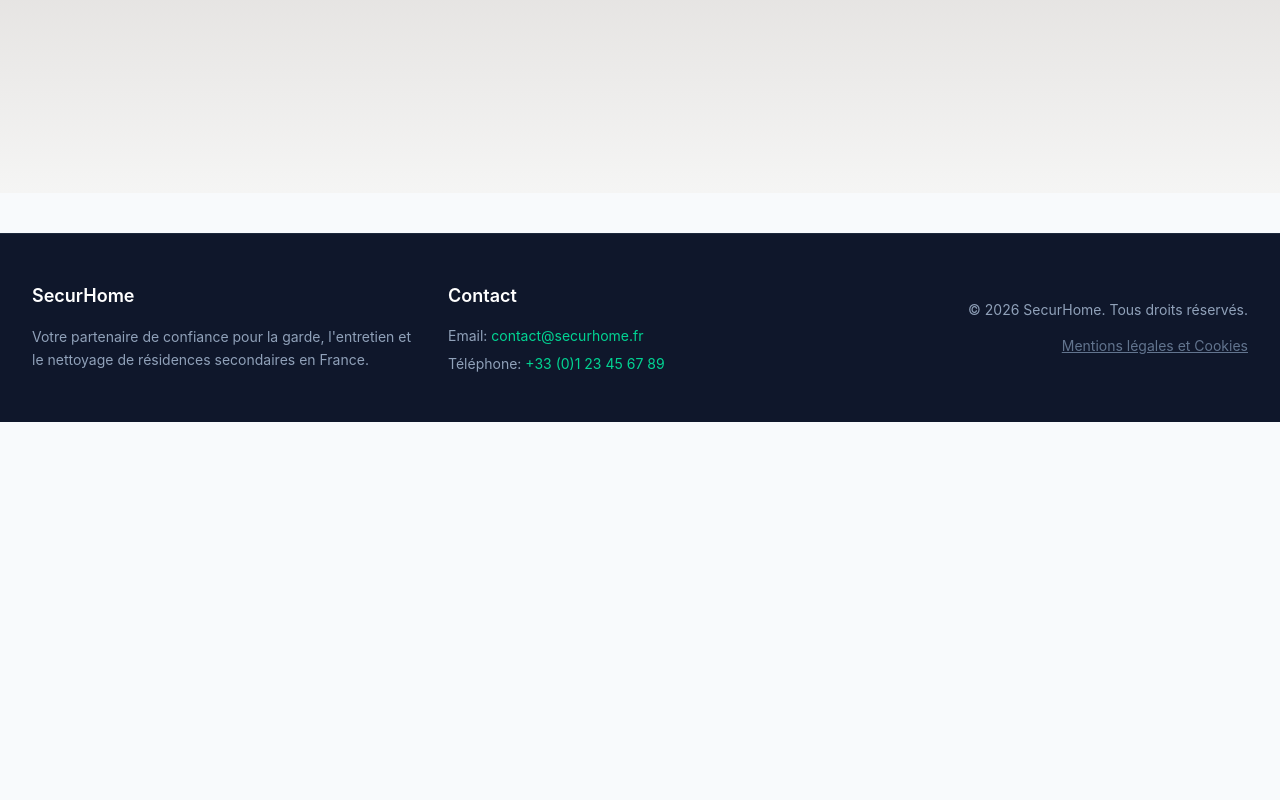
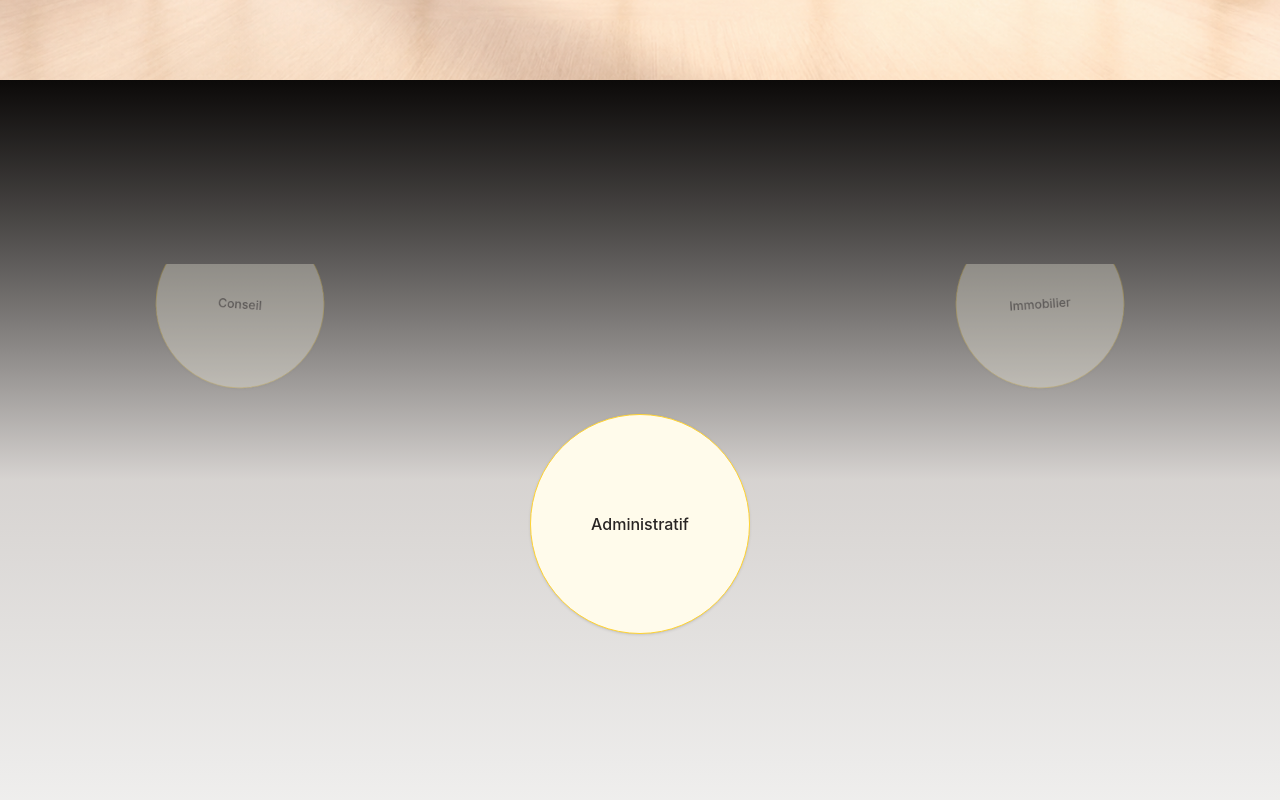
Before and after one commit to ElazarCohen1/Easyness, a Next.js app: page /en in a window 1280 px wide. Shown: the part 720-1520 px from the top of the page. Before the commit the page ends 1142 px from the top, so only its background shows below. Built offline with nearby package versions, Linux system fonts and the light colour scheme.

Commit message:
correct some bugs in the carroussel and add the domains page

```diff
--- a/src/app/[locale]/domains/page.tsx
+++ /dev/null
@@ -1,11 +0,0 @@
-import React from 'react'
-
-function Domains() {
-  return (
-    <div>
-
-    </div>
-  )
-}
-
-export default Domains;
--- a/src/app/[locale]/layout.tsx
+++ b/src/app/[locale]/layout.tsx
@@ -29,7 +29,7 @@ export default async function LocaleLayout({
       <body className="min-h-screen flex flex-col">
         <NextIntlClientProvider locale={locale} messages={messages}>
           <Navbar />
-          <main className="flex-1">{children}</main>
+          <main className="relative flex-1">{children}</main>
           <Footer lng={locale} />
         </NextIntlClientProvider>
 
--- a/src/app/[locale]/page.tsx
+++ b/src/app/[locale]/page.tsx
@@ -16,7 +16,7 @@ export default async function Home({
 
   return (
     <>
-      <section className="fixed top-28 left-0 z-0 h-[calc(100vh-7rem)] w-full">
+      <section className="relative inset-0 top-0 h-screen w-full z-0">
         <div>
           {chairs.map((chair) => (
             <Link
@@ -49,7 +49,7 @@ export default async function Home({
 
       <section className="relative h-screen w-full mb-10 p-10 bg-linear-to-b from-stone-950 via-stone-300 to-stone-100">
         <div>
-          {/* <BubbleCarousel/> */}
+          <BubbleCarousel/>
         </div>
       </section>
 
--- a/src/components/Bulles.tsx
+++ b/src/components/Bulles.tsx
@@ -1,17 +1,26 @@
 "use client";
-
-import { useRef } from "react";
-import { motion, useMotionValue, useTransform, animate } from "framer-motion";
+import { useEffect, useRef, useState } from "react";
+import {
+  motion,
+  useMotionValue,
+  useTransform,
+  animate,
+} from "framer-motion";
 
 // ---------------------------------------------------------------------------
-// Paramètres à ajuster
+// CONFIGURATION
 // ---------------------------------------------------------------------------
-const SPACING = 400;        // distance horizontale (px) entre deux "slots" de bulles
-const BUBBLE_SIZE = 220;    // taille max (px) de la bulle centrale (les autres sont mises à l'échelle)
-const MIN_SCALE = 0.55;     // échelle des bulles voisines par rapport au centre (1 = même taille)
-const ARC_DEPTH = -1000;       // amplitude verticale de l'arc (px) — 0 = bulles alignées à plat
-const FOCUS_RANGE = 1.4;    // au-delà de X "slots" du centre, la bulle devient invisible
-const DRAG_SENSITIVITY = 1 / SPACING; // vitesse de défilement au drag
+
+const SPACING = 400;
+const BUBBLE_SIZE = 220;
+
+const MIN_SCALE = 0.72;
+const MAX_SCALE = 1;
+
+const ARC_HEIGHT = 300;
+const FOCUS_RANGE = 1.2;
+
+const DRAG_SENSITIVITY = 1 / SPACING;
 
 const BUBBLES = [
   { label: "Administratif" },
@@ -23,56 +32,122 @@ const BUBBLES = [
 
 const N = BUBBLES.length;
 
-// ramène un slot dans l'intervalle [-N/2, N/2) pour un défilement circulaire
+// ---------------------------------------------------------------------------
+// UTILS
+// ---------------------------------------------------------------------------
+
+// Permet au carousel de tourner en boucle
 function wrapSlot(slot: number) {
   const half = N / 2;
-  return ((slot + half) % N + N) % N - half;
+
+  return (
+    ((slot + half) % N + N) % N -
+    half
+  );
 }
 
+// ---------------------------------------------------------------------------
+// CAROUSEL
+// ---------------------------------------------------------------------------
+
 export default function ArcBubbleCarousel() {
-  const containerRef = useRef<HTMLDivElement>(null);
-  const progress = useMotionValue(0); // position du carousel, en "slots" (peut être fractionnaire)
+  const progress = useMotionValue(0);
+  const [mounted, setMounted] = useState(false);
+
+
   const lastX = useRef<number | null>(null);
+  const isDragging = useRef(false);
+  useEffect(() => {
+    setMounted(true);
+  }, []);
 
-  function startDrag(e: React.PointerEvent) {
+  if (!mounted) {
+    return null;
+  }
+  // -------------------------------------------------------------------------
+  // DRAG START
+  // -------------------------------------------------------------------------
+
+  function startDrag(e: React.PointerEvent<HTMLDivElement>) {
+    isDragging.current = true;
     lastX.current = e.clientX;
-    (e.target as HTMLElement).setPointerCapture(e.pointerId);
+
+    e.currentTarget.setPointerCapture(e.pointerId);
   }
 
-  function handlePointerMove(e: React.PointerEvent) {
-    if (lastX.current === null) return;
+  // -------------------------------------------------------------------------
+  // DRAG MOVE
+  // -------------------------------------------------------------------------
+
+  function handlePointerMove(e: React.PointerEvent<HTMLDivElement>) {
+    if (!isDragging.current || lastX.current === null) {
+      return;
+    }
+
     const deltaX = e.clientX - lastX.current;
-    // on soustrait : glisser vers la gauche fait avancer le carousel vers la droite
-    progress.set(progress.get() - deltaX * DRAG_SENSITIVITY);
+
+    progress.set(
+      progress.get() - deltaX * DRAG_SENSITIVITY
+    );
+
     lastX.current = e.clientX;
   }
 
+  // -------------------------------------------------------------------------
+  // DRAG END
+  // -------------------------------------------------------------------------
+
   function endDrag() {
+    if (!isDragging.current) return;
+
+    isDragging.current = false;
     lastX.current = null;
-    // "snap" doux vers le slot entier le plus proche pour recentrer une bulle pile au milieu
+
     const target = Math.round(progress.get());
-    animate(progress, target, { type: "spring", stiffness: 200, damping: 26 });
+
+    animate(progress, target, {
+      type: "spring",
+      stiffness: 220,
+      damping: 28,
+      mass: 0.8,
+    });
   }
 
   return (
-    // w-screen + astuce de recentrage pour que le carousel prenne toute la largeur
-    // même si son parent a un max-w. Retire ces 2 classes si le parent est déjà full-width.
-    <div className="relative left-1/2 right-1/2 -mx-[50vw] w-screen">
+    <div className="relative left-1/2 -mx-[50vw] w-screen">
       <div
-        ref={containerRef}
         onPointerDown={startDrag}
         onPointerMove={handlePointerMove}
         onPointerUp={endDrag}
-        onPointerLeave={endDrag}
-        className="relative w-full h-[460px] overflow-hidden flex items-center justify-center cursor-grab active:cursor-grabbing select-none touch-none"
+        onPointerCancel={endDrag}
+        className="
+          relative
+          h-130
+          w-full
+          overflow-hidden
+          translate-y-36
+          select-none
+          touch-none
+          cursor-grab
+          active:cursor-grabbing
+        "
       >
-        {BUBBLES.map((bubble, i) => (
-          <Bubble key={bubble.label} progress={progress} index={i} label={bubble.label} />
+        {BUBBLES.map((bubble, index) => (
+          <Bubble
+            key={bubble.label}
+            progress={progress}
+            index={index}
+            label={bubble.label}
+          />
         ))}
       </div>
     </div>
   );
 }
+
+// ---------------------------------------------------------------------------
+// BUBBLE
+// ---------------------------------------------------------------------------
 
 function Bubble({
   progress,
@@ -83,39 +158,137 @@ function Bubble({
   index: number;
   label: string;
 }) {
-  // position horizontale du slot (fractionnaire), ramenée dans [-N/2, N/2)
-  const slot = useTransform(progress, (p) => wrapSlot(index - p));
+  // Position de la bulle par rapport au centre
+  const slot = useTransform(progress, (p) =>
+    wrapSlot(index - p)
+  );
 
-  const x = useTransform(slot, (s) => s * SPACING);
+  // -------------------------------------------------------------------------
+  // X
+  // -------------------------------------------------------------------------
 
-  // t = distance normalisée au centre, bornée à [-1, 1] au-delà de FOCUS_RANGE
-  const t = useTransform(slot, (s) => Math.max(-1, Math.min(1, s / FOCUS_RANGE)));
+  const x = useTransform(
+    slot,
+    (s) => s * SPACING
+  );
 
-  // forme en cosinus : 1 au centre, MIN_SCALE au bord de la zone visible
-  const scale = useTransform(t, (v) => MIN_SCALE + (1 - MIN_SCALE) * Math.cos((v * Math.PI) / 2));
+  // -------------------------------------------------------------------------
+  // DISTANCE AU CENTRE
+  // -------------------------------------------------------------------------
 
-  // arc vertical : les bulles latérales descendent légèrement (effet tapis roulant)
-  const y = useTransform(t, (v) => 300 + ARC_DEPTH * (1 - Math.cos((v * Math.PI) / 2)));
+  const normalized = useTransform(
+    slot,
+    (s) =>
+      Math.min(
+        1,
+        Math.abs(s) / FOCUS_RANGE
+      )
+  );
 
-  // disparition douce en sortant de la zone de focus
-  const opacity = useTransform(t, (v) => Math.max(0, Math.cos((v * Math.PI) / 2)));
+  // -------------------------------------------------------------------------
+  // SCALE
+  // -------------------------------------------------------------------------
 
-  // désactive le clic sur les bulles quasi invisibles
-  const pointerEvents = useTransform(opacity, (o) => (o < 0.15 ? "none" : "auto"));
+  const scale = useTransform(
+    normalized,
+    (distance) =>
+      MIN_SCALE +
+      (MAX_SCALE - MIN_SCALE) *
+        (1 - distance)
+  );
+
+  // -------------------------------------------------------------------------
+  // Y
+  //
+  // Centre = 0
+  // Côtés = ARC_HEIGHT
+  // -------------------------------------------------------------------------
+
+  const y = useTransform(
+    normalized,
+    (distance) =>
+      -Math.pow(distance, 1.7) * ARC_HEIGHT
+  );
+
+  // -------------------------------------------------------------------------
+  // OPACITY
+  // -------------------------------------------------------------------------
+
+  const opacity = useTransform(
+    normalized,
+    (distance) => {
+      if (distance >= 1) return 0;
+
+      return 1 - Math.pow(distance, 2);
+    }
+  );
+
+  // -------------------------------------------------------------------------
+  // ROTATION
+  //
+  // Légère rotation pour accentuer l'effet d'arc.
+  // -------------------------------------------------------------------------
+
+  const rotate = useTransform(
+    slot,
+    (s) => {
+      const clamped =
+        Math.max(
+          -FOCUS_RANGE,
+          Math.min(FOCUS_RANGE, s)
+        );
+
+      return clamped * -4;
+    }
+  );
+
+  // -------------------------------------------------------------------------
+  // POINTER EVENTS
+  // -------------------------------------------------------------------------
+
+  const pointerEvents = useTransform(
+    opacity,
+    (value) =>
+      value < 0.1 ? "none" : "auto"
+  );
 
   return (
-    <div className="absolute left-1/2 top-1/2 -translate-x-1/2 -translate-y-1/2">
+    <div
+      className="
+        absolute
+        left-1/2
+        top-1/2
+        -translate-x-1/2
+        -translate-y-1/2
+      "
+    >
       <motion.div
         style={{
           x,
           y,
           scale,
           opacity,
+          rotate,
           pointerEvents,
           width: BUBBLE_SIZE,
           height: BUBBLE_SIZE,
         }}
-        className="rounded-full border border-amber-300 bg-amber-50 shadow-sm flex items-center justify-center text-center text-base font-medium text-stone-800 px-4"
+        className="
+          flex
+          items-center
+          justify-center
+          rounded-full
+          border
+          border-amber-300
+          bg-amber-50
+          px-6
+          text-center
+          text-base
+          font-medium
+          text-stone-800
+          shadow-sm
+          will-change-transform
+        "
       >
         {label}
       </motion.div>
--- a/src/components/Navbar.tsx
+++ b/src/components/Navbar.tsx
@@ -12,7 +12,7 @@ export default async function Navbar() {
   const t = await getTranslations({ locale, namespace: 'NavBar' });
 
   return (
-    <header className="sticky top-0 z-50 border-b border-stone-200 hover:bg-stone-50">
+    <header className="fixed top-0 left-0 w-full z-50 bg-transparent hover:bg-white">
       <div className="max-w-7xl mx-auto px-6 h-28 flex items-center justify-between">
         <nav className="hidden md:flex items-center gap-8">
           <Link href={`/${locale}/domains`} className="text-md uppercase text-black hover:text-stone-900 transition-colors no-underline">
```
Lines whose indentation alone changed are shown as unchanged.
